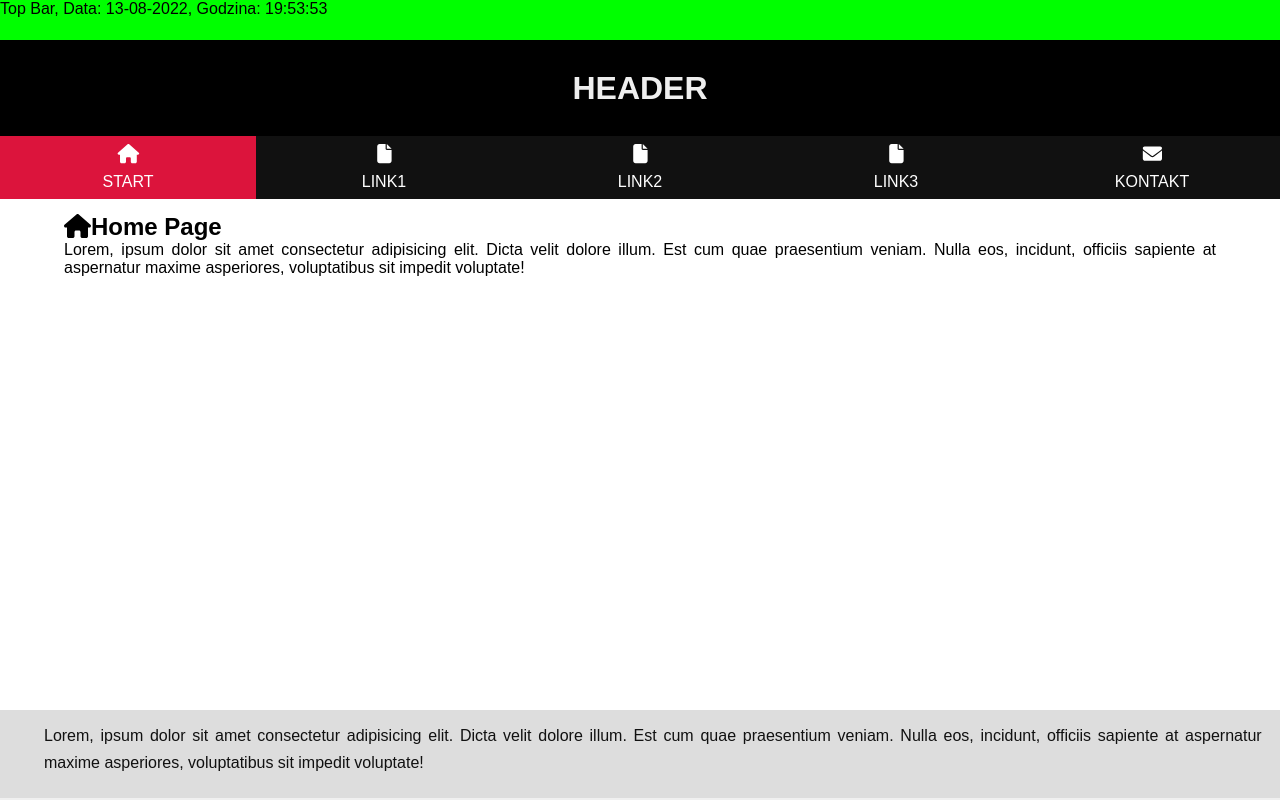
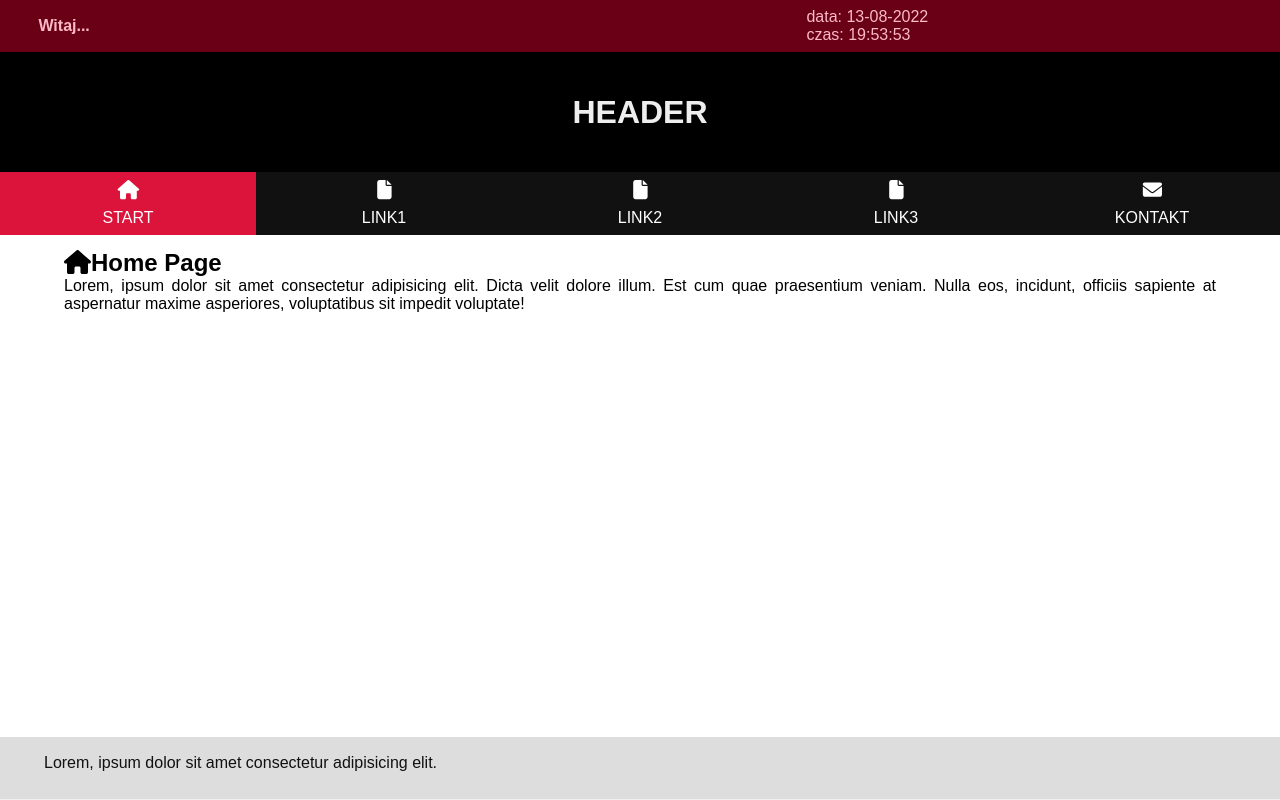
Before and after one commit to blackPixel28/React-Web-Page-Layout, a React (Create React App) app: page / in a window 1280 px wide. Built offline with nearby package versions, Linux system fonts and the light colour scheme.

Commit message:
add TopBar and Nav move to App and css sticy

```diff
--- a/src/components/App.js
+++ b/src/components/App.js
@@ -7,8 +7,10 @@ import '../css/media.css'
 import Header from '../layout/Header';
 import Main from '../layout/Main';
 import Footer from '../layout/Footer';
+import Nav from '../layout/Nav';
 
 export default function App() {
+  const [navH, setNavH] = useState(0);
   const [headerH, setHeaderH] = useState(0);
   const [footerH, setFooterH] = useState(0);
   const [mainH, setMainH] = useState(0);
@@ -21,14 +23,16 @@ export default function App() {
 
   const handleResizeWindow = () => {
     setHeaderH(document.querySelector('header').offsetHeight)
+    setNavH(document.querySelector('nav').offsetHeight);
     setFooterH(document.querySelector('footer').offsetHeight)
     setMainH(window.innerHeight)
-    document.querySelector(':root').style.setProperty('--mainHeight', `${mainH - headerH - footerH - 1}px`)
+    document.querySelector(':root').style.setProperty('--mainHeight', `${mainH - headerH - footerH - navH - 1}px`)
   }
 
   return (
     <div className="app">
       <Header navData={db.Nav} text={db.Header.text} />
+      < Nav navData={db.Nav} />
       <Main />
       <Footer text={db.Footer.text} />
     </div >
--- a/src/css/App.css
+++ b/src/css/App.css
@@ -1,4 +1,5 @@
 .app {
+  position: relative;
   background-color: var(--appPageBackgroundColor);
   font-size: var(--appFontSize);
   max-width: var(--maxWidth);
--- a/src/css/Nav.css
+++ b/src/css/Nav.css
@@ -1,5 +1,10 @@
 nav {
+    position: -webkit-sticky;
+    position: sticky;
+    top: 0;
     min-height: var(--navHeight);
+    z-index: 100;
+    background-color: var(--navBackgroundColor);
 }
 
 .nav-ul {
--- a/src/css/TopBar.css
+++ b/src/css/TopBar.css
@@ -1,5 +1,32 @@
 .app-topBar {
-    background-color: lime !important;
+    display: flex;
+    justify-content: flex-end;
+    background-color: var(--topBarBackgroundColor);
+    color: var(--topBarColor);
     min-width: 100%;
-    min-height: 5vh;
+    min-height: var(--topBarHeight);
 }
+
+.app-topBar p {
+    display: flex;
+    justify-content: center;
+    align-items: center;
+    flex-wrap: wrap;
+    flex-basis: 20%;
+    padding: 1vh 3vw;
+}
+
+.topBar-text {
+    text-align: left;
+    font-weight: 700;
+    flex-grow: 2;
+}
+
+.topBar-date-time {
+    flex-grow: 1;
+}
+
+.app-topBar span {
+    display: block;
+    flex-basis: 100%;
+}
--- a/src/css/root.css
+++ b/src/css/root.css
@@ -7,16 +7,22 @@
     --appFontSize: 2vh;
     --maxWidth: 1280px;
 
+    /* Top-Bar */
+    --topBarHeight: 5vh;
+    --topBarBackgroundColor: rgb(105, 0, 21);
+    --topBarColor: rgb(252, 185, 199);
+
     /* Header */
     --headerBackgroundColor: black;
     --TextAndLogoBackgroundColor: black;
-    --headerTextAndLogo: 12vh;
+    --headerTextAndLogo: 15vh;
     --headerTextColor: #eee;
-    --headerHeight: calc(var(--navHeight) + var(--headTextAndLogo));
+    --headerHeight: calc(var(--headTextAndLogo) + var(--topBarHeight));
 
     /* Nav */
     --navButtonNumber: 5;
     --navHeight: 5vh;
+    --navBackgroundColor: black;
     --navTextColor: white;
     --navFontSize: 2vh;
     --navFirstButtonBackgroundColor: rgb(220, 20, 60);
--- a/src/db/layout.json
+++ b/src/db/layout.json
@@ -30,6 +30,6 @@
         "text": "Header"
     },
     "Footer": {
-        "text": "Lorem, ipsum dolor sit amet consectetur adipisicing elit. Dicta velit dolore illum. Est cum quae praesentium veniam. Nulla eos, incidunt, officiis sapiente at aspernatur maxime asperiores, voluptatibus sit impedit voluptate!"
+        "text": "Lorem, ipsum dolor sit amet consectetur adipisicing elit."
     }
 }
--- a/src/layout/Header.js
+++ b/src/layout/Header.js
@@ -1,14 +1,14 @@
 import TopBar from './TopBar';
-import Nav from './Nav';
+// import Nav from './Nav';
 import '../css/Header.css';
 import { Link } from 'react-router-dom'
 
 export default function Header({ navData, text }) {
     return (
         <header className="app-header">
-            <TopBar text="Top Bar" />
+            <TopBar text="Witaj... " dataTxt="data: " timeTxt="czas: " />
+            {/* <Nav navData={navData} /> */}
             <HeaderTextAndLogo text={text} />
-            <Nav navData={navData} />
         </header>
     )
 }
--- a/src/layout/Nav.js
+++ b/src/layout/Nav.js
@@ -1,3 +1,4 @@
+import ArrowUp from '../components/ArrowUp';
 import { FontAwesomeIcon } from '@fortawesome/react-fontawesome'
 import { Link } from "react-router-dom";
 import '../css/Nav.css';
@@ -20,6 +21,7 @@ function NavContener({ navData }) {
 function NavLinks({ navData }) {
 
     const handleClickInactiveArrowUp = () => {
+        ArrowUp();
         const footerArrowUp = document.querySelector('.footer-arrowUp');
         if (footerArrowUp.classList.contains) {
             footerArrowUp.classList.remove('active');
--- a/src/layout/TopBar.js
+++ b/src/layout/TopBar.js
@@ -1,6 +1,6 @@
 import '../css/TopBar.css';
 import { useState, useEffect } from 'react';
-export default function TopBar({ text }) {
+export default function TopBar({ text, dataTxt, timeTxt }) {
     const [hours, setHours] = useState(0);
     const [minutes, setMinutes] = useState(0);
     const [seconds, setSeconds] = useState(0);
@@ -25,15 +25,17 @@ export default function TopBar({ text }) {
 
     return (
         <section className="app-topBar">
-            <p>
+            <p className='topBar-text'>
                 <span>
-                    {` ${text}, `}
+                    {`${text}`}
                 </span>
+            </p>
+            <p className='topBar-date-time'>
                 <span className='topBar-date'>
-                    {`Data: ${handleDate()}, `}
+                    {`${dataTxt}${handleDate()}`}
                 </span>
                 <span className='topBar-time'>
-                    {`Godzina: ${hours < 10 ? '0' + hours : hours}:${minutes < 10 ? '0' + minutes : minutes}:${seconds < 10 ? '0' + seconds : seconds}`}
+                    {`${timeTxt}${hours < 10 ? '0' + hours : hours}:${minutes < 10 ? '0' + minutes : minutes}:${seconds < 10 ? '0' + seconds : seconds}`}
                 </span>
             </p>
         </section>
```
